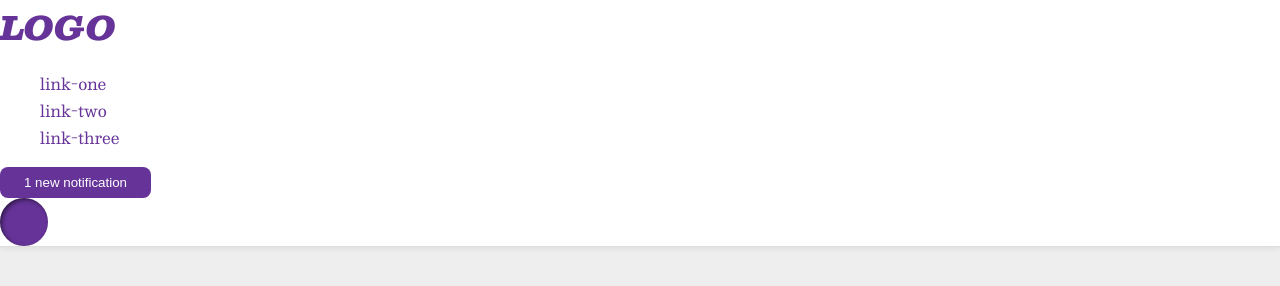
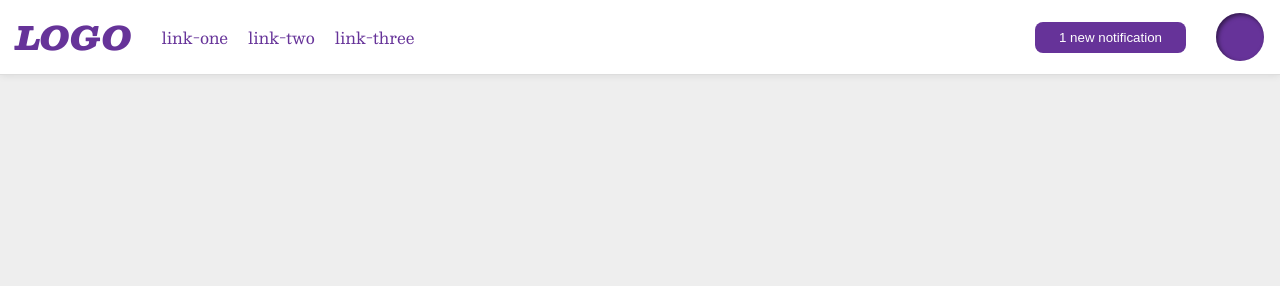
Before and after one commit to matowdev/the-odin-project, a plain HTML site: page Foundations/css-exercises/flex/03-flex-header-2/index.html in a window 1280 px wide. Drawn offline with nearby package versions, Linux system fonts and the light colour scheme.

Commit message:
[LES-28/cont] Complete exercise from "flex" 03
Execution 03 task from "css-exercises/flex" according README.md

Foundation(s) path

```diff
--- a/Foundations/css-exercises/flex/03-flex-header-2/index.html
+++ b/Foundations/css-exercises/flex/03-flex-header-2/index.html
@@ -1,5 +1,6 @@
 <!DOCTYPE html>
 <html lang="en">
+
 <head>
   <meta charset="UTF-8">
   <meta http-equiv="X-UA-Compatible" content="IE=edge">
@@ -7,20 +8,22 @@
   <title>Flex Header 2</title>
   <link rel="stylesheet" href="style.css">
 </head>
+
 <body>
   <div class="header">
-      <div class="logo">
-        LOGO
+    <div class="header-left">
+      <div class="logo">LOGO</div>
+      <ul class="list">
+        <li class="item"><a class="link" href="google.com">link-one</a></li>
+        <li class="item"><a class="link" href="google.com">link-two</a></li>
+        <li class="item"><a class="link" href="google.com">link-three</a></li>
+      </ul>
     </div>
-      <ul class="links">
-        <li><a href="google.com">link-one</a></li>
-        <li><a href="google.com">link-two</a></li>
-        <li><a href="google.com">link-three</a></li>
-      </ul>
-      <button class="notifications">
-        1 new notification
-      </button>
+    <div class="header-right">
+      <button class="btn-notifications">1 new notification</button>
       <div class="profile-image"></div>
     </div>
+  </div>
 </body>
+
 </html>
--- a/Foundations/css-exercises/flex/03-flex-header-2/style.css
+++ b/Foundations/css-exercises/flex/03-flex-header-2/style.css
@@ -4,45 +4,78 @@ you'll learn about it later. */
 
 body {
   margin: 0;
+  font-family: Besley, serif;
   background: #eee;
-  font-family: Besley, serif;
 }
 
 .header {
+  display: flex;
+  /* flex-wrap: wrap; */
+  justify-content: space-between;
+  column-gap: 30px;
+  border-bottom: 1px solid #ddd;
+  padding: 10px 16px;
+  min-width: 490px;
   background: white;
-  border-bottom: 1px solid #ddd;
-  box-shadow: 0 0 8px rgba(0,0,0,.1);
+  box-shadow: 0 0 8px rgba(0, 0, 0, 0.1);
+}
+
+.header-left {
+  display: flex;
+  flex-wrap: wrap;
+  align-items: center;
+  gap: 10px 30px;
+}
+
+.logo {
+  font-weight: 900;
+  font-size: 32px;
+  font-style: italic;
+  color: rebeccapurple;
+}
+
+.list {
+  display: flex;
+  gap: 10px 20px;
+  margin: 0;
+  padding: 0;
+  list-style-type: none;
+}
+
+.item {
+  flex-shrink: 0;
+}
+
+.link {
+  /* this removes the line under our links */
+  color: rebeccapurple;
+  text-decoration: none;
+}
+
+.header-right {
+  display: flex;
+  flex-wrap: wrap;
+  justify-content: center;
+  align-items: center;
+  gap: 10px 30px;
+}
+
+.btn-notifications {
+  flex-shrink: 0;
+  border: none;
+  border-radius: 8px;
+  padding: 8px 24px;
+  color: white;
+  background: rebeccapurple;
+  cursor: pointer;
 }
 
 .profile-image {
-  background: rebeccapurple;
-  box-shadow: inset 2px 2px 4px rgba(0,0,0,.5);
+  flex-shrink: 0;
   border-radius: 50%;
   width: 48px;
   height: 48px;
+  background: rebeccapurple;
+  cursor: pointer;
+  box-shadow: inset 2px 2px 4px rgba(0, 0, 0, 0.5);
 }
-
-.logo {
-  color: rebeccapurple;
-  font-size: 32px;
-  font-weight: 900;
-  font-style: italic;
-}
-
-button {
-  border: none;
-  border-radius: 8px;
-  background: rebeccapurple;
-  color: white;
-  padding: 8px 24px;
-}
-
-a {
-  /* this removes the line under our links */
-  text-decoration: none;
-  color: rebeccapurple;
-}
-
-ul {
-  list-style-type: none;
-}
```
Also changed, not shown: 1 other file. Lines whose indentation alone changed are shown as unchanged.
